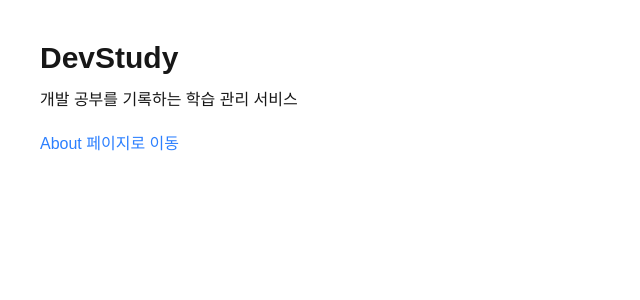
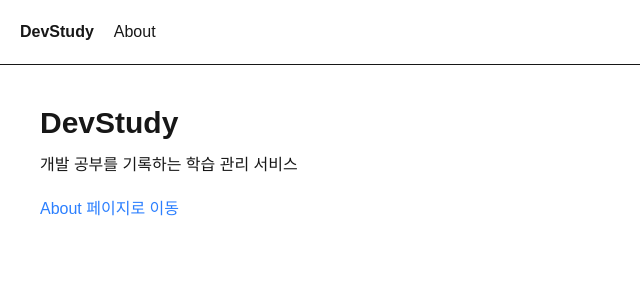
Before and after one commit to jbkim08/dev-study, a Next.js app: page / in a window 1280 px wide. Shown: the top 300 px of the page, without its empty margins (0-640 px from the left). Built offline with nearby package versions, Linux system fonts and the light colour scheme.

Commit message:
04. 공통 헤더

```diff
--- a/src/app/layout.tsx
+++ b/src/app/layout.tsx
@@ -1,6 +1,7 @@
 import type { Metadata } from "next";
 import { Geist, Geist_Mono } from "next/font/google";
 import "./globals.css";
+import Link from "next/link";
 
 const geistSans = Geist({
   variable: "--font-geist-sans",
@@ -20,10 +21,20 @@ export const metadata: Metadata = {
 export default function RootLayout({ children }: LayoutProps<"/">) {
   return (
     <html
-      lang="en"
+      lang="ko"
       className={`${geistSans.variable} ${geistMono.variable} h-full antialiased`}
     >
-      <body className="min-h-full flex flex-col">{children}</body>
+      <body className="min-h-full flex flex-col">
+        <header className="flex gap-5 border-b p-5">
+          <Link href="/" className="font-bold">
+            DevStudy
+          </Link>
+
+          <Link href="/about">About</Link>
+        </header>
+
+        {children}
+      </body>
     </html>
   );
 }
```
